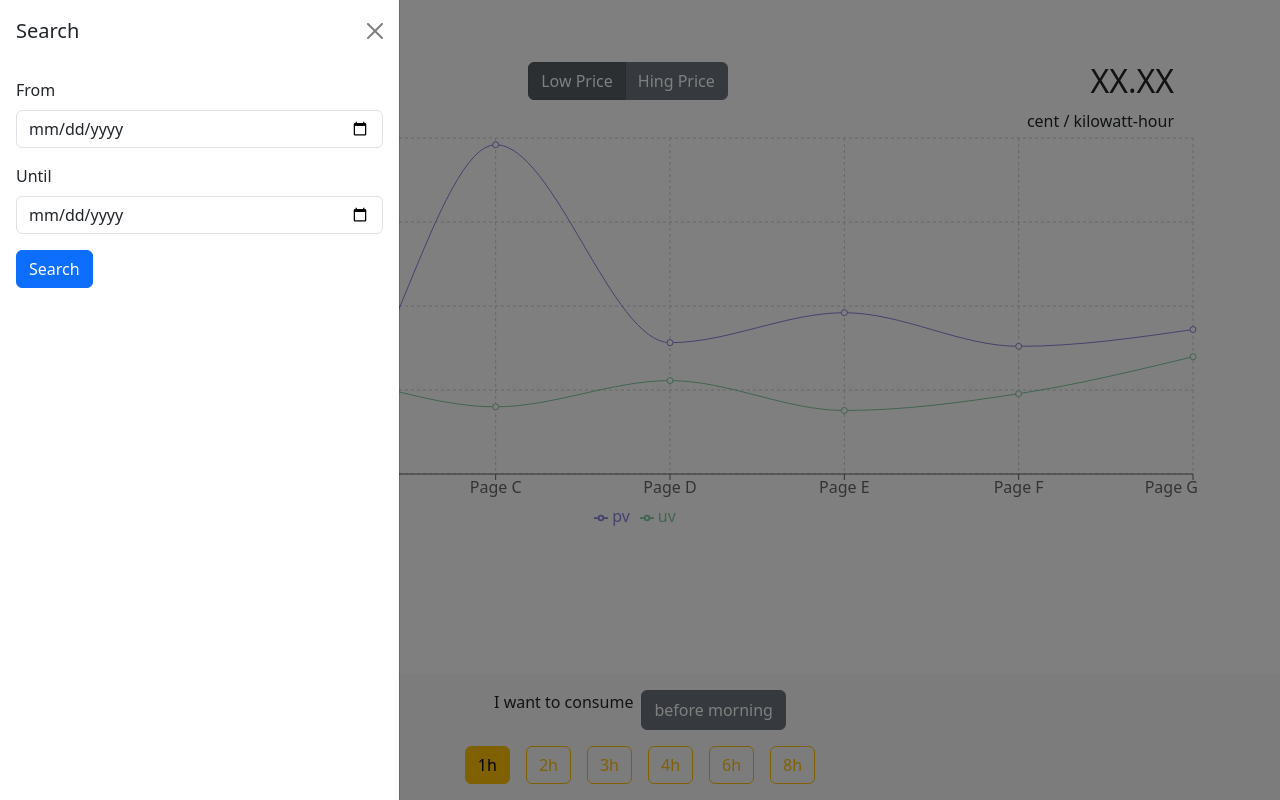
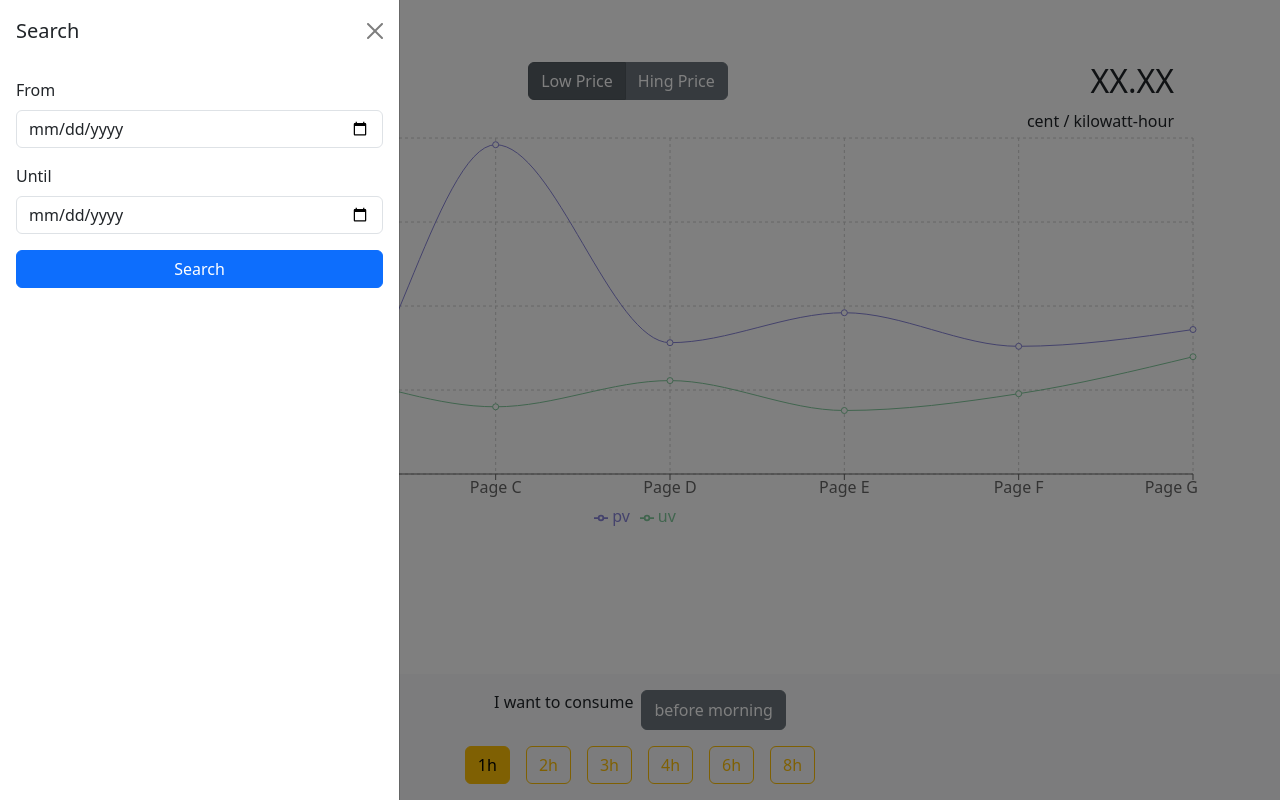
Before and after one commit to Mol4aliva/elektrikell, a React (Create React App) app: page / in a window 1280 px wide. Both pictures are taken after a click on the button "Search". Built offline with nearby package versions, Linux system fonts and the light colour scheme.

Commit message:
leftsidebar, form, submit event

```diff
--- a/src/App.js
+++ b/src/App.js
@@ -4,17 +4,29 @@ import Container from 'react-bootstrap/Container';
 import Body from "./Body";
 import Head,{ DEFAULT_ACTIVE_BUTTON }from "./Head";
 import Footer from "./Footer";
+import LeftSideBar from "./LeftSideBar";
 
 
 function App() {
     const [activePrice, setActivePrice] = useState(DEFAULT_ACTIVE_BUTTON);
     const [activeHour, setActiveHour] = useState();
-
+    const [showSideBar, setShowSideBar] = useState(false);
+    const handleCloseSideBar = () => setShowSideBar(false);
+    const handleOpenSideBar = () => setShowSideBar(true);
   return (
     <Container>
-      <Head activePrice = {activePrice} setActivePrice={setActivePrice}/>
+      <Head
+          activePrice = {activePrice}
+          setActivePrice={setActivePrice}
+          handleOpenSideBar={handleOpenSideBar}
+      />
       <Body activeHour={activeHour}/>
-      <Footer activePrice = {activePrice} activeHour={activeHour} setActiveHour={setActiveHour} />
+      <Footer
+          activePrice = {activePrice}
+          activeHour={activeHour}
+          setActiveHour={setActiveHour}
+      />
+      <LeftSideBar show ={showSideBar} handleClose={handleCloseSideBar}/>
     </Container>
   );
 }
--- a/src/Head/Head.jsx
+++ b/src/Head/Head.jsx
@@ -2,13 +2,14 @@ import Logo from './Logo';
 import Info from './Info';
 import Row from 'react-bootstrap/Row';
 function Head(props) {
+    const { handleOpenSideBar, ...restProps} = props;
     return(
         <>
             <Row>
-                <Logo/>
+                <Logo handleOpenSideBar={handleOpenSideBar}/>
             </Row>
             <Row >
-                <Info {...props}/>
+                <Info {...restProps}/>
             </Row>
         </>
     );
--- a/src/Head/Logo.jsx
+++ b/src/Head/Logo.jsx
@@ -1,61 +1,19 @@
-import { useState } from 'react';
 import Row from "react-bootstrap/Row";
 import Col from 'react-bootstrap/Col';
 import Button from 'react-bootstrap/Button';
-import Offcanvas from 'react-bootstrap/Offcanvas';
-import Form from 'react-bootstrap/Form';
 
 import logo from './logo.png';
-function Logo() {
-    const [show, setShow] = useState(false);
-
-    const handleClose = () => setShow(false);
-    const handleShow = () => setShow(true);
-    const handleSubmit = (event) => {
-        event.preventDefault();
-
-        const fromValue = event.target.elements.from?.value;
-        const untilValue = event.target.elements.until?.value;
+function Logo({ handleOpenSideBar }) {
 
 
-        if (fromValue && untilValue) {
-            console.log("From:", fromValue);
-            console.log("Until:", untilValue);
-
-        } else {
-            console.error("Values are undefined");
-        }
-
-    };
     return(
         <Row className="align-items-start mt-3">
             <Col>
                 <img src={logo} alt="Logo" />
                 <h2 className="text-primary d-inline-block">elektrikell.ee</h2>
-                <Button className="ms-3" variant="primary" onClick={handleShow}>
+                <Button className="ms-3" variant="primary" onClick={handleOpenSideBar}>
                     Search
                 </Button>
-
-                <Offcanvas show={show} onHide={handleClose}>
-                    <Offcanvas.Header closeButton>
-                        <Offcanvas.Title>Search</Offcanvas.Title>
-                    </Offcanvas.Header>
-                    <Offcanvas.Body>
-                        <Form onSubmit={handleSubmit}>
-                            <Form.Group className="mb-3" controlId="formFrom">
-                                <Form.Label>From</Form.Label>
-                                <Form.Control name="from" type="date" />
-                            </Form.Group>
-                            <Form.Group className="mb-3" controlId="formUntil">
-                                <Form.Label>Until</Form.Label>
-                                <Form.Control name="until" type="date" />
-                            </Form.Group>
-                            <Button variant="primary" type="submit">
-                                Search
-                            </Button>
-                        </Form>
-                    </Offcanvas.Body>
-                </Offcanvas>
             </Col>
         </Row>
     );
--- /dev/null
+++ b/src/LeftSideBar/LeftSideBar.jsx
@@ -0,0 +1,19 @@
+import Offcanvas from "react-bootstrap/Offcanvas";
+import SearchForm from "./SearchForm";
+
+
+
+function LeftSideBar({ show, handleClose }) {
+
+    return (
+        <Offcanvas show={show} onHide={handleClose}>
+            <Offcanvas.Header closeButton>
+                <Offcanvas.Title>Search</Offcanvas.Title>
+            </Offcanvas.Header>
+            <Offcanvas.Body>
+                <SearchForm/>
+            </Offcanvas.Body>
+        </Offcanvas>
+    );
+}
+export default LeftSideBar;
--- /dev/null
+++ b/src/LeftSideBar/SearchForm.jsx
@@ -0,0 +1,37 @@
+import Form from "react-bootstrap/Form";
+import Button from "react-bootstrap/Button";
+
+function SearchForm() {
+    const handleSubmit = (event) => {
+        event.preventDefault();
+
+        const from = event.target.from.value;
+        const until = event.target.until.value;
+
+
+        if (from && until) {
+            console.log("From:", from);
+            console.log("Until:", until);
+
+        } else {
+            console.error("Values are undefined");
+        }
+
+    };
+    return (
+    <Form onSubmit={handleSubmit}>
+        <Form.Group className="mb-3" controlId="formFrom">
+            <Form.Label>From</Form.Label>
+            <Form.Control name="from" type="date" />
+        </Form.Group>
+        <Form.Group className="mb-3" controlId="formUntil">
+            <Form.Label>Until</Form.Label>
+            <Form.Control name="until" type="date" />
+        </Form.Group>
+        <Button variant="primary" type="submit" className="w-100">
+            Search
+        </Button>
+    </Form>
+);
+}
+export default SearchForm;
--- /dev/null
+++ b/src/LeftSideBar/index.js
@@ -0,0 +1 @@
+export { default } from './LeftSideBar';
```
